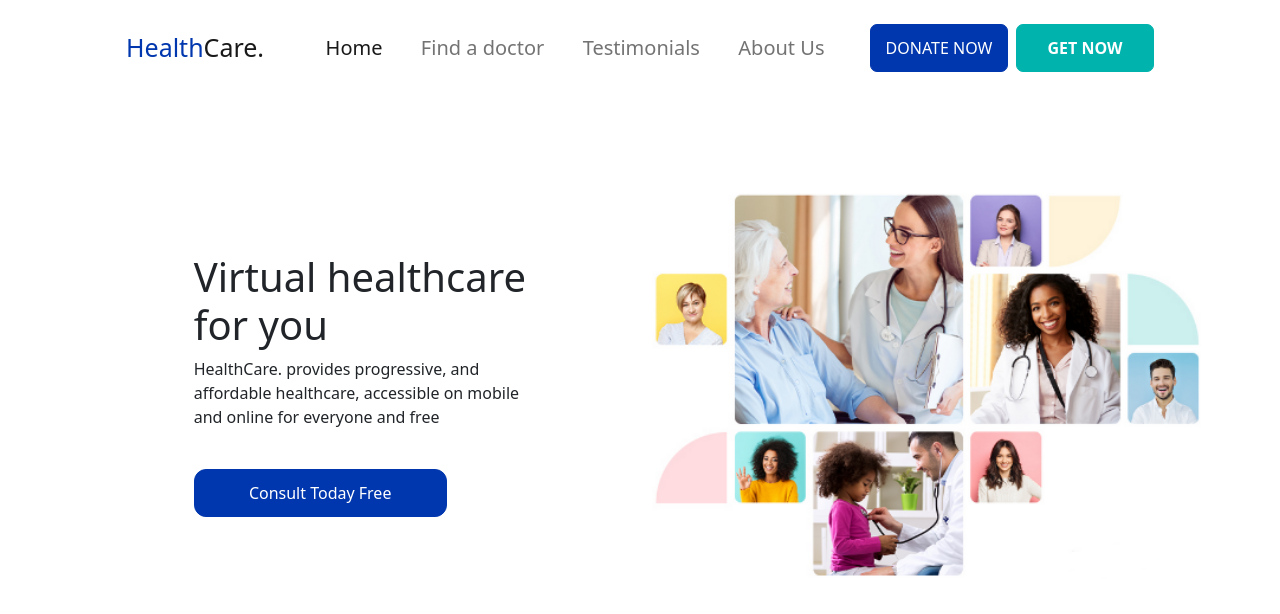
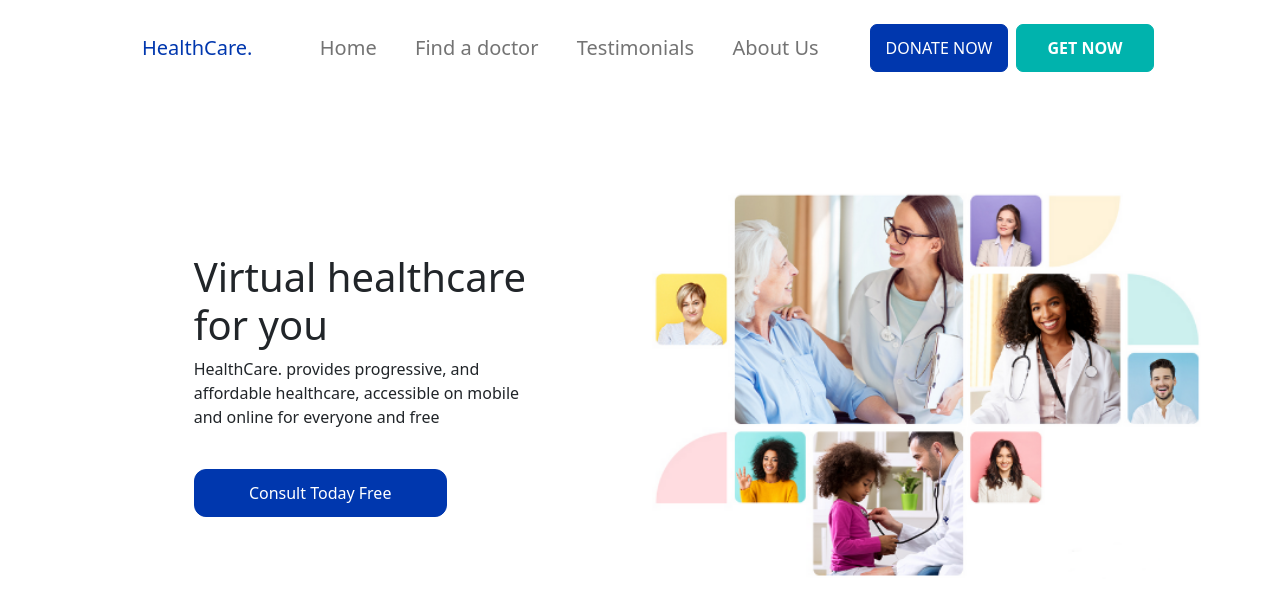
Before and after one commit to celvineadiputra1/healthCare, a React (Create React App) app: page / in a window 1280 px wide. Shown: the top 614 px of the page. Built offline with nearby package versions, Linux system fonts and the light colour scheme.

Commit message:
perbaikan element button

```diff
--- a/src/Parts/Header.js
+++ b/src/Parts/Header.js
@@ -1,34 +1,50 @@
 import React from "react";
 import Button from "../elements/Button";
-import { Link } from "react-router-dom";
+
 export default function Header() {
     return (
         <nav className="navbar navbar-expand-lg navbar-light p-4">
             <div className="container-fluid">
-                <Link className="navbar-brand text-center w-100-custom" to="/">
+                <Button
+                    className="navbar-brand text-center w-100-custom"
+                    href="/"
+                    type="LINK">
                     <span className="logoSpan">Health</span>Care.
-                </Link>
+                </Button>
                 <div className="navbar-nav d-block-custom">
-                    <Link className="nav-link active mr-40px" to="#">
+                    <Button
+                        className="nav-link active mr-40px"
+                        type="LINK"
+                        href="/">
                         Home
-                    </Link>
-                    <Link className="nav-link mr-40px" to="#">
+                    </Button>
+                    <Button
+                        className="nav-link mr-40px"
+                        type="LINK"
+                        href="/FindADoctor">
                         Find a doctor
-                    </Link>
-                    <Link className="nav-link mr-40px" to="#">
+                    </Button>
+                    <Button
+                        className="nav-link mr-40px"
+                        type="LINK"
+                        href="/Testimonial">
                         Testimonials
-                    </Link>
-                    <Link className="nav-link" to="#">
+                    </Button>
+                    <Button className="nav-link" type="LINK" href="/AboutUs">
                         About Us
-                    </Link>
+                    </Button>
                 </div>
                 <div className="space-donate d-block-custom">
-                    <Button isPrimary className="font-weigth-bold w-100-custom">
+                    <Button
+                        isPrimary
+                        className="font-weigth-bold w-100-custom"
+                        type="BUTTON">
                         DONATE NOW
                     </Button>
                     <Button
                         isInfo
-                        className="text-white font-weight-bold ml-2 w-100-custom mt-2-custom">
+                        className="text-white font-weight-bold ml-2 w-100-custom mt-2-custom"
+                        type="BUTTON">
                         GET NOW
                     </Button>
                 </div>
--- a/src/Parts/Hero.js
+++ b/src/Parts/Hero.js
@@ -14,7 +14,10 @@ export default function Hero() {
                             healthcare, accessible on mobile and online for
                             everyone and free
                         </p>
-                        <Button className="btn-colsult mt-4" isPrimary>
+                        <Button
+                            className="btn-colsult mt-4"
+                            isPrimary
+                            type="BUTTON">
                             Consult Today Free
                         </Button>
                     </div>
--- a/src/elements/Button/index.js
+++ b/src/elements/Button/index.js
@@ -1,6 +1,6 @@
 import React from "react";
 import propTypes from "prop-types";
-
+import { Link } from "react-router-dom";
 export default function Button(props) {
     let className = [];
     if (props.className) {
@@ -12,11 +12,27 @@ export default function Button(props) {
     if (props.isInfo) {
         className.push("btn btn-info");
     }
-    return <button className={className.join(" ")}>{props.children}</button>;
+    if (props.type.toUpperCase() === "LINK") {
+        if (props.href) {
+            return (
+                <Link className="nav-link mr-40px" to={props.href}>
+                    {props.children}
+                </Link>
+            );
+        } else {
+            return <label className="text-danger">Href Kosong</label>;
+        }
+    } else if (props.type.toUpperCase() === "BUTTON") {
+        return (
+            <button className={className.join(" ")}>{props.children}</button>
+        );
+    }
 }
 
 Button.propTypes = {
     className: propTypes.string,
     isPrimary: propTypes.bool,
     isInfo: propTypes.bool,
+    type: propTypes.string,
+    href: propTypes.string,
 };
```
